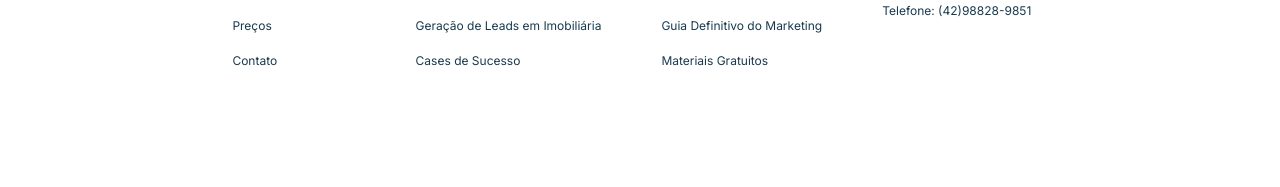
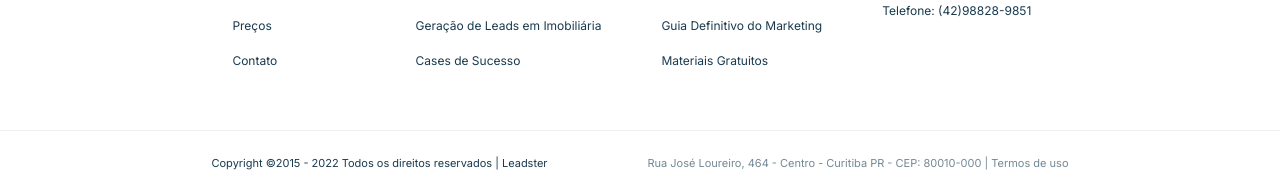
Before and after one commit to Alezuzzo/leadster-project, a Next.js app: page / in a window 1280 px wide. Shown: the part 2692-2879 px from the top of the page. Before the commit the page ends 2848 px from the top, so only its background shows below. Built offline with nearby package versions, Linux system fonts and the light colour scheme.

Commit message:
adicionando copywrite ao footer

```diff
--- /dev/null
+++ b/src/app/components/FooterCopy.tsx
@@ -0,0 +1,12 @@
+import React from 'react'
+
+function FooterCopy() {
+  return (
+    <div className='copyFooter'>
+        <div className='firstCopy'>Copyright ©2015 - 2022 Todos os direitos reservados | <a>Leadster</a></div>
+        <div className='secondCopy'>Rua José Loureiro, 464 - Centro - Curitiba PR - CEP: 80010-000 | Termos de uso</div>
+    </div>
+  )
+}
+
+export default FooterCopy
--- a/src/app/globals.css
+++ b/src/app/globals.css
@@ -180,7 +180,7 @@ body {
   flex-direction: row;
   justify-content: center;
   margin-top: 20px;
-  height: 300px;
+  height: 200px;
 }
 
 .divInformationFooter ul {
@@ -295,3 +295,26 @@ body {
   margin-top: 50px;
   content: "";
 }
+
+.copyFooter {
+  display: flex;
+  flex-direction: row;
+  flex-wrap: wrap;
+  gap: 100px;
+  font-size: 11px;
+  justify-content: center;
+  align-items: center;
+  margin-bottom: 20px;
+}
+
+.copyFooter::before {
+  width: 100%;
+  height: 1px;
+  background-color: #4e585e18;
+  content: "";
+  margin-bottom: -150px;
+}
+
+.secondCopy {
+  color: #193a4e9a;
+}
--- a/src/app/page.tsx
+++ b/src/app/page.tsx
@@ -5,6 +5,7 @@ import SecaoWebinar from './components/SecaoWebinar'
 import SecaoDemo from './components/SecaoDemo'
 import Footer from './components/Footer'
 import SecaoVideo from './components/SecaoVideo'
+import FooterCopy from './components/FooterCopy'
 
 export default function Home() {
   return (
@@ -15,6 +16,7 @@ export default function Home() {
         <SecaoVideo/>
         <SecaoDemo/>
         <Footer/>
+        <FooterCopy/>
       </div>
     </main>
   )
```
